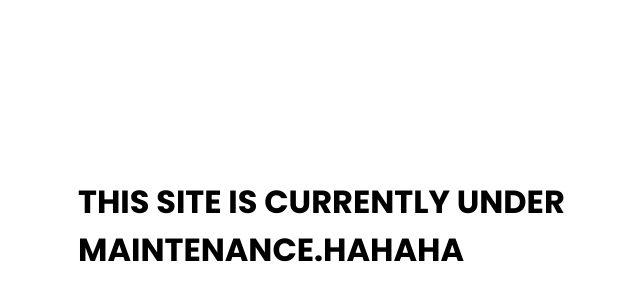
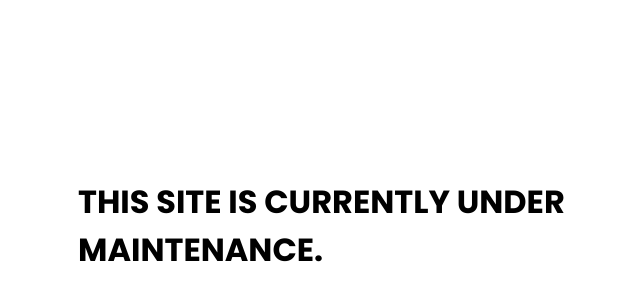
Before and after one commit to beebasrijal/maintenance, a plain HTML site: page maintain/index.html in a window 1280 px wide. Shown: the part 174-474 px from the top of the page, without its empty margins (242-882 px from the left). Drawn offline with Linux system fonts and the light colour scheme.

Commit message:
Update index.html

```diff
--- a/maintain/index.html
+++ b/maintain/index.html
@@ -14,6 +14,6 @@
     <link rel="stylesheet" href="style.css" />
   </head>
   <body>
-    <h1 class="title">This site is currently under maintenance.hahaha</h1>
+    <h1 class="title">This site is currently under maintenance.</h1>
   </body>
 </html>
```
